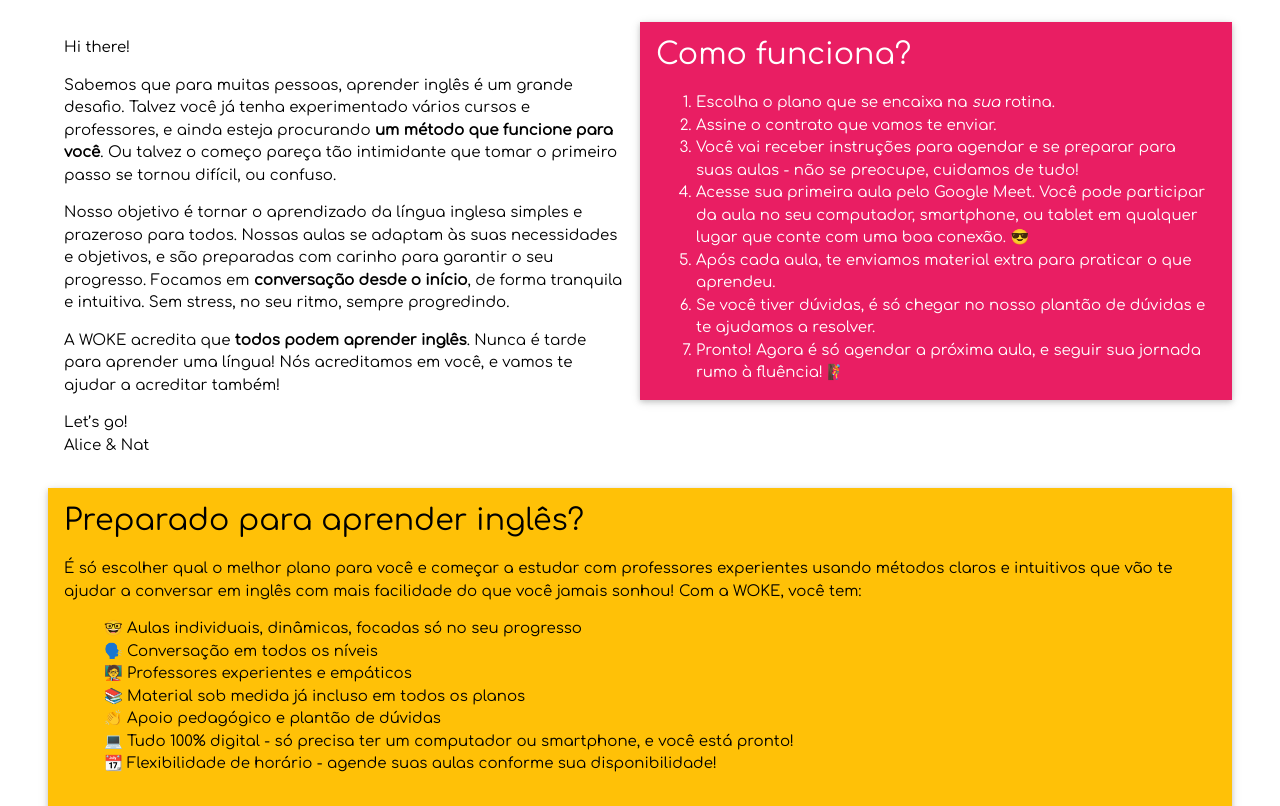
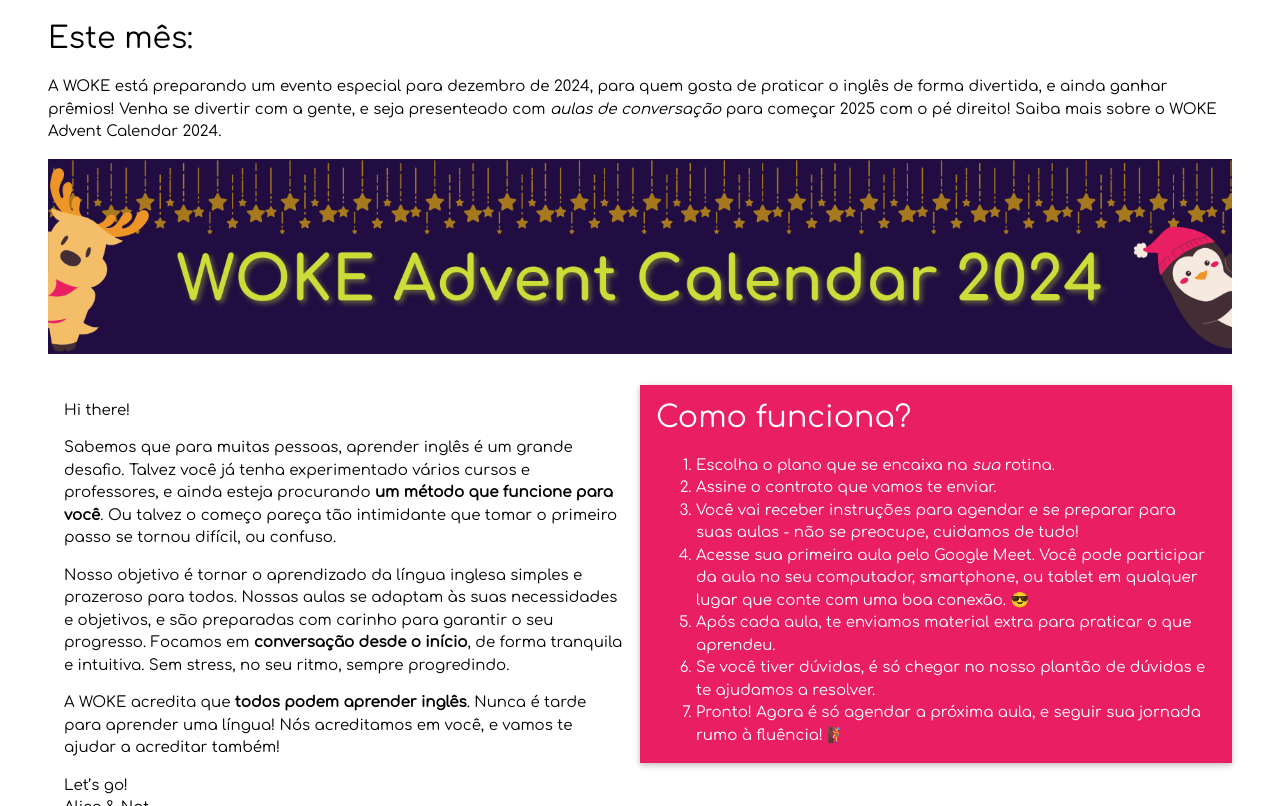
Before and after one commit to nataliagruber/newwoke, a plain HTML site: page index.html in a window 1280 px wide. Shown: the part 962-1768 px from the top of the page. Drawn offline with nearby package versions, Linux system fonts and the light colour scheme.

Commit message:
Adding info about Advent Calendar to main page

```diff
--- a/index.html
+++ b/index.html
@@ -42,6 +42,14 @@
 <!-- Page content -->
 <div class="w3-content w3-padding w3-margin-left w3-margin-right" style="max-width:1464px">
 
+<!-- Advent calendar header -->
+	<div class="w3-container">
+		<h2>Este mês:</h2>
+
+		<p>A WOKE está preparando um evento especial para dezembro de 2024, para quem gosta de praticar o inglês de forma divertida, e ainda ganhar prêmios! Venha se divertir com a gente, e seja presenteado com <em>aulas de conversação</em> para começar 2025 com o pé direito! Saiba mais sobre o <a href"/2024-advent-calendar/">WOKE Advent Calendar 2024</a>.</p>
+
+		<p align="center"><a href"/2024-advent-calendar/"><img src="/2024-advent-calendar/2024-woke-advent-calendar-header.png" alt="Header mostrando as palavras WOKE Advent Calendar 2024, decorado com uma rena e um pinguim vestindo um chapéu de papai noel" width="100%"></a></p>
+	</div>
 <!-- Intro -->
 
   <div class="w3-row w3-margin">
@@ -55,7 +63,7 @@
       Alice & Nat</p>
     </div>
 
-    <!-- Step it works-->
+    <!-- How it works-->
     <div class="w3-container w3-half w3-pink w3-card">
       <h2>Como funciona?</h2>
       <ol>
@@ -88,7 +96,7 @@
 
 
   <!-- FAQ -->
-        <div class="w3-container">
+    <div class="w3-container">
 
       <h2 class="w3-center">Perguntas Frequentes</h2>
 
```
Also changed, not shown: 2024-advent-calendar/2024-woke-advent-calendar-header.png (added).
